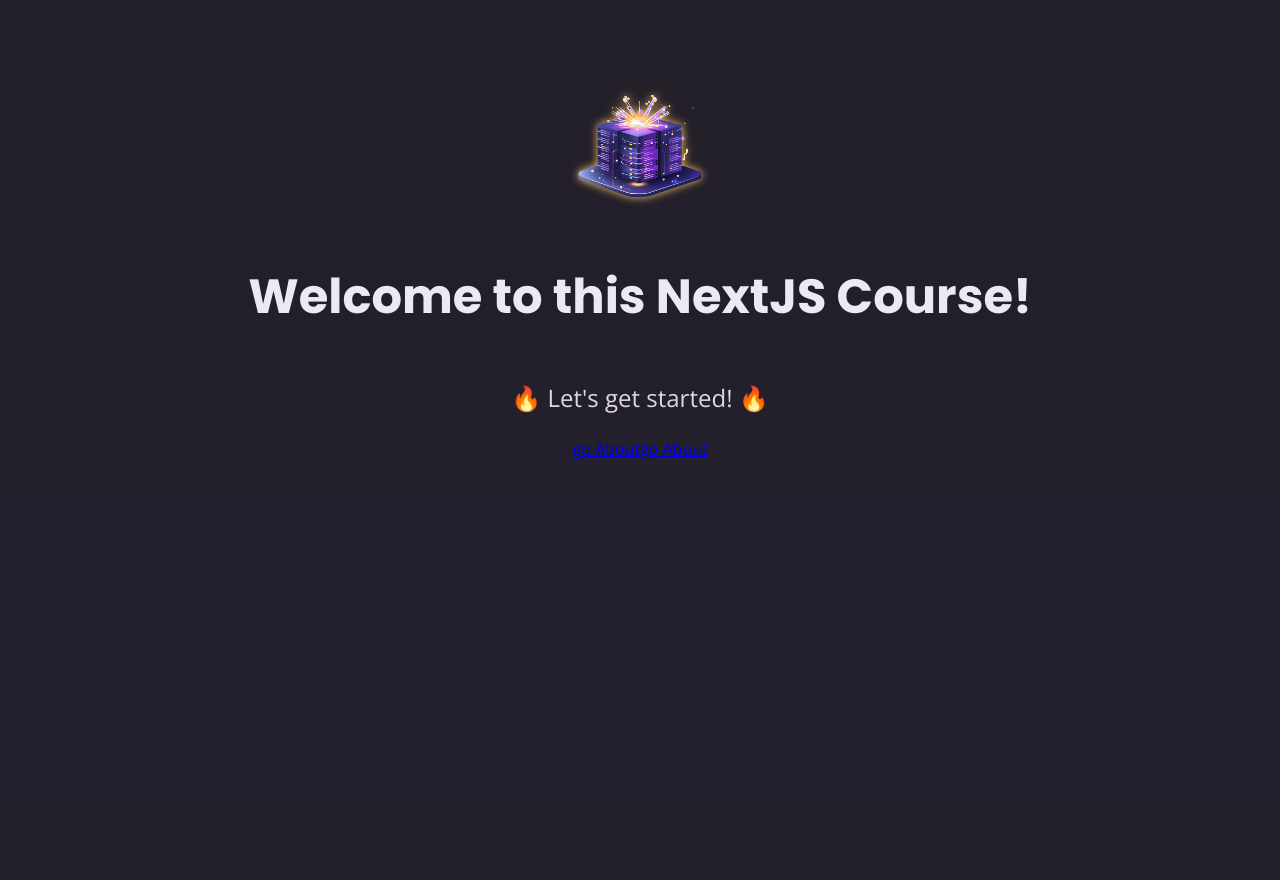
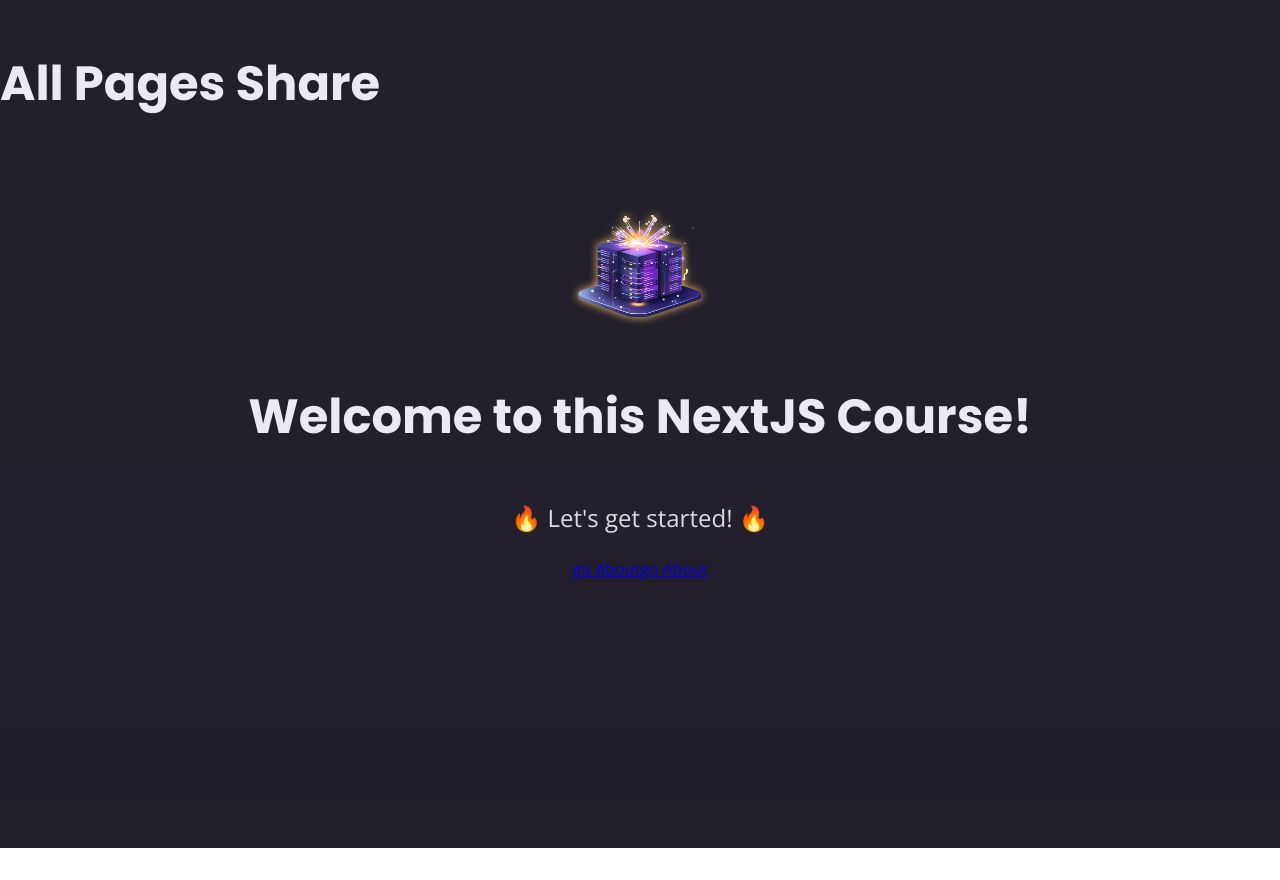
Before and after one commit to KJH0406/Dev-FE, a Next.js app in the folder basic-next-app/: page / in a window 1280 px wide. After the commit the page ends 848 px from the top, so only its background shows below. Built offline with nearby package versions, Linux system fonts and the light colour scheme.

Commit message:
feat: 공통 레이아웃 개념 - app 폴더안에 정의한 모든 페이지에 공통적으로 적용되는 요소

```diff
--- a/basic-next-app/app/layout.js
+++ b/basic-next-app/app/layout.js
@@ -8,7 +8,10 @@
 export default function RootLayout({ children }) {
   return (
     <html lang="en">
-      <body>{children}</body>
+      <body>
+        <h1>All Pages Share</h1>
+        {children}
+      </body>
     </html>
   )
 }
```
